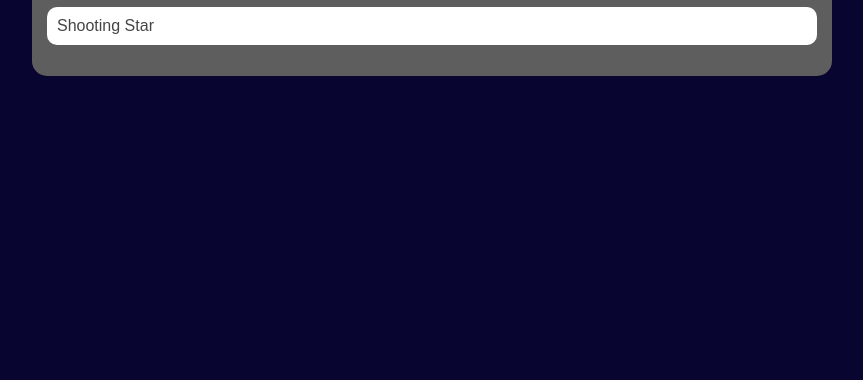
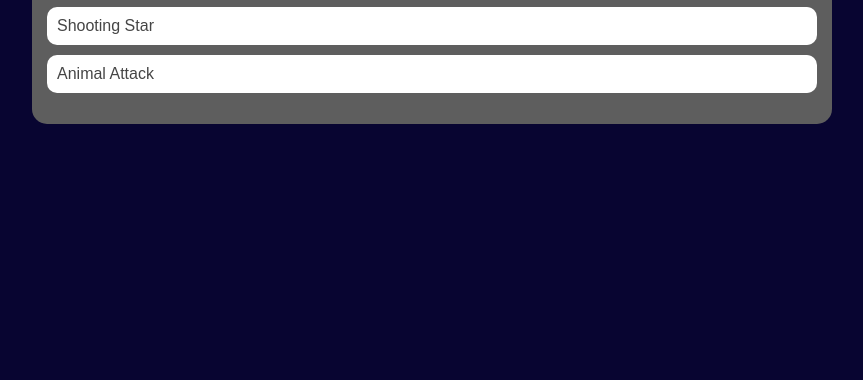
Before and after one commit to blakecaire/blakecaire.github.io, a plain HTML site: page portfolio.html in a window 1280 px wide. Shown: the part 420-800 px from the top of the page, without its empty margins (208-1071 px from the left). Drawn offline with Linux system fonts and the light colour scheme.

Commit message:
Project Animal Attack

```diff
--- a/portfolio.html
+++ b/portfolio.html
@@ -117,6 +117,7 @@
                     <ul class="portfolio">
                         <li><a href="https://www.khanacademy.org/computer-programming/spin-off-of-project-whats-for-dinner/5518367430066176">What's For Dinner</a></li>
                         <li><a href="https://www.khanacademy.org/computer-programming/spin-off-of-project-shooting-star/6683643529969664">Shooting Star</a></li>
+                        <li><a href="https://www.khanacademy.org/computer-programming/spin-off-of-project-animal-attack/6544026331824128">Animal Attack</a></li>
                     </ul>
                 </div>
             </main>
```
